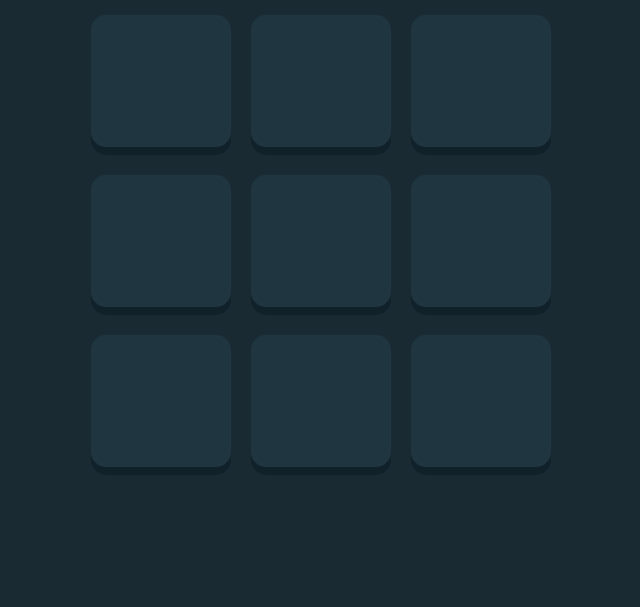
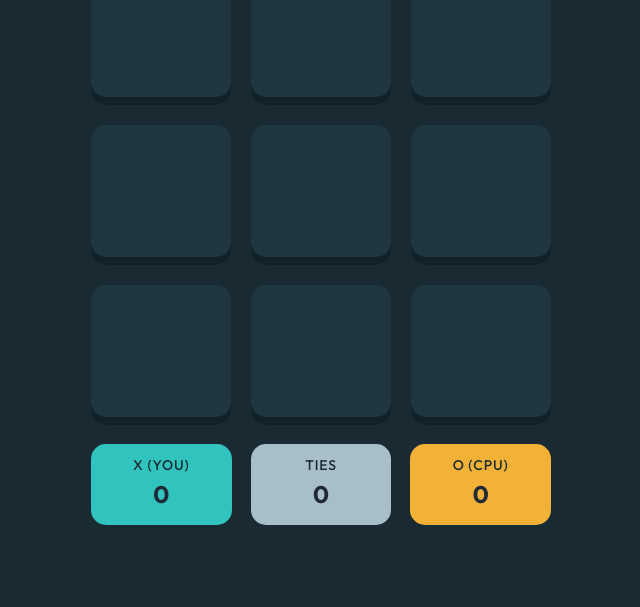
Before and after one commit to mirzobox/tic-tac-toe-selfmade, a website built with Vite: page index.html in a window 1280 px wide. Shown: the part 193-800 px from the top of the page, without its empty margins (319-959 px from the left). Built offline with nearby package versions, Linux system fonts and the light colour scheme.

Commit message:
Refactor gridboard and add footer structure

```diff
--- a/index.html
+++ b/index.html
@@ -152,12 +152,12 @@
       </div>
     </section>
 
-    <!-- Header  -->
     <section class="flex h-full select-none items-center font-outfit">
       <h2 class="sr-only">Game zone</h2>
-      <div class="mx-auto flex w-full max-w-[500px] flex-col px-5">
+      <div class="mx-auto flex w-full max-w-[500px] flex-col gap-y-[19px] px-5">
+        <!-- Header  -->
         <header>
-          <div class="mb-[19px] flex items-center justify-between">
+          <div class="flex items-center justify-between">
             <!-- Logo  -->
             <div class="flex gap-2">
               <img
@@ -210,35 +210,50 @@
             </button>
           </div>
         </header>
-        <main class="grid grid-cols-3 grid-rows-3 gap-5" id="gameZone">
-          <span
-            class="min-h-[140px] rounded-[15px] bg-semi-dark-navy shadow-dark-shadow"
-          ></span>
-          <span
-            class="min-h-[140px] rounded-[15px] bg-semi-dark-navy shadow-dark-shadow"
-          ></span>
-          <span
-            class="min-h-[140px] rounded-[15px] bg-semi-dark-navy shadow-dark-shadow"
-          ></span>
-          <span
-            class="min-h-[140px] rounded-[15px] bg-semi-dark-navy shadow-dark-shadow"
-          ></span>
-          <span
-            class="min-h-[140px] rounded-[15px] bg-semi-dark-navy shadow-dark-shadow"
-          ></span>
-          <span
-            class="min-h-[140px] rounded-[15px] bg-semi-dark-navy shadow-dark-shadow"
-          ></span>
-          <span
-            class="min-h-[140px] rounded-[15px] bg-semi-dark-navy shadow-dark-shadow"
-          ></span>
-          <span
-            class="min-h-[140px] rounded-[15px] bg-semi-dark-navy shadow-dark-shadow"
-          ></span>
-          <span
-            class="min-h-[140px] rounded-[15px] bg-semi-dark-navy shadow-dark-shadow"
-          ></span>
-        </main>
+
+        <!-- Main Content -->
+        <main class="grid grid-cols-3 grid-rows-3 gap-5" id="gameZone"></main>
+
+        <!-- Footer -->
+        <footer>
+          <dl class="grid grid-cols-3 gap-x-[19px]">
+            <!-- Player  -->
+            <div
+              class="flex w-full flex-col items-center rounded-[15px] bg-light-blue px-[13px] pb-[13px] pt-[11px]"
+            >
+              <dt
+                class="text-[14px] font-medium uppercase tracking-[0.88px] text-dark-navy"
+              >
+                X (you)
+              </dt>
+              <dd class="text-[24px] font-bold">0</dd>
+            </div>
+
+            <!-- Ties  -->
+            <div
+              class="flex w-full flex-col items-center rounded-[15px] bg-silver px-[13px] pb-[13px] pt-[11px]"
+            >
+              <dt
+                class="text-[14px] font-medium uppercase tracking-[0.88px] text-dark-navy"
+              >
+                Ties
+              </dt>
+              <dd class="text-[24px] font-bold">0</dd>
+            </div>
+
+            <!-- Cpu  -->
+            <div
+              class="flex w-full flex-col items-center rounded-[15px] bg-light-yellow px-[13px] pb-[13px] pt-[11px]"
+            >
+              <dt
+                class="text-[14px] font-medium uppercase tracking-[0.88px] text-dark-navy"
+              >
+                O (cpu)
+              </dt>
+              <dd class="text-[24px] font-bold">0</dd>
+            </div>
+          </dl>
+        </footer>
       </div>
     </section>
 
@@ -273,6 +288,28 @@
       </div>
     </dialog>
 
+    <!-- Template -->
+    <template id="boxTemplate">
+      <button
+        class="group/parent min-h-[140px] rounded-[15px] bg-semi-dark-navy p-[38px] shadow-dark-shadow transition active:scale-95 active:shadow-dark-shadow-small"
+      >
+        <svg
+          class="opacity-0 transition-opacity group-hover/parent:opacity-100"
+          width="100%"
+          height="100%"
+          viewBox="0 0 66 66"
+          xmlns="http://www.w3.org/2000/svg"
+        >
+          <path
+            d="M33 1c17.673 0 32 14.327 32 32 0 17.673-14.327 32-32 32C15.327 65 1 50.673 1 33 1 15.327 15.327 1 33 1Zm0 18.963c-7.2 0-13.037 5.837-13.037 13.037 0 7.2 5.837 13.037 13.037 13.037 7.2 0 13.037-5.837 13.037-13.037 0-7.2-5.837-13.037-13.037-13.037Z"
+            stroke="#F2B137"
+            stroke-width="2"
+            fill="none"
+          ></path>
+        </svg>
+      </button>
+    </template>
+
     <script type="module" src="js/app.js"></script>
   </body>
 </html>
--- a/js/css-class-modifiers.js
+++ b/js/css-class-modifiers.js
@@ -3,6 +3,7 @@ const cssClassModifiers = {
   opacity_0: "opacity-0",
   hidden: "hidden",
   pointerEventsNone: "pointer-events-none",
+  gridSize: 9,
   timeout: 150,
 };
 
--- a/js/html-elements.js
+++ b/js/html-elements.js
@@ -5,7 +5,9 @@ const elLoader = document.getElementById("loader"),
   elConfirmGameStartModal = document.getElementById("confirmGameStartModal"),
   elStartGameButton = document.getElementById("startGameButton"),
   elStartGameModal = document.getElementById("startGameModal"),
-  elTurn = document.getElementById("turn");
+  elTurn = document.getElementById("turn"),
+  elGameZone = document.getElementById("gameZone"),
+  elBoxTemplate = document.getElementById("boxTemplate");
 
 export {
   elLoader,
@@ -16,4 +18,6 @@ export {
   elStartGameButton,
   elStartGameModal,
   elTurn,
+  elGameZone,
+  elBoxTemplate,
 };
--- a/js/main.js
+++ b/js/main.js
@@ -42,12 +42,13 @@ elConfirmGameStartModal.onclick = ({ target }) => {
 
 // Start game
 elStartGameButton.onclick = () => {
-  const { timeout } = cssClassModifiers;
+  const { gridSize, timeout } = cssClassModifiers;
   setTimeout(() => {
     loader(true);
     setGameStartModal(false);
-    uiUpdater(finalGameSetup);
+    uiUpdater(finalGameSetup, gridSize);
   }, timeout);
 };
 
+uiUpdater(finalGameSetup, 9);
 setGameStartModal(false);
--- /dev/null
+++ b/js/ui-cleaner.js
@@ -0,0 +1,7 @@
+import { elGameZone } from "./html-elements";
+
+const uiCleaner = () => {
+  elGameZone.innerHTML = null;
+};
+
+export default uiCleaner;
--- a/js/ui-updater.js
+++ b/js/ui-updater.js
@@ -1,9 +1,20 @@
 import cssClassModifiers from "./css-class-modifiers.js";
+import { elBoxTemplate, elGameZone } from "./html-elements.js";
 import loader from "./loader.js";
+import uiCleaner from "./ui-cleaner.js";
 
-const uiUpdater = (gameSetup) => {
+const uiUpdater = (gameSetup, gridSize) => {
+  // Clean UI
+  uiCleaner();
   const { timeout } = cssClassModifiers;
-  console.log(gameSetup);
+  const fragment = document.createDocumentFragment();
+  for (let i = 1; i <= gridSize; i++) {
+    const elBoxClone = elBoxTemplate.content.cloneNode(true);
+    fragment.appendChild(elBoxClone);
+  }
+
+  elGameZone.append(fragment);
+
   setTimeout(() => loader(false), timeout);
 };
 
```
